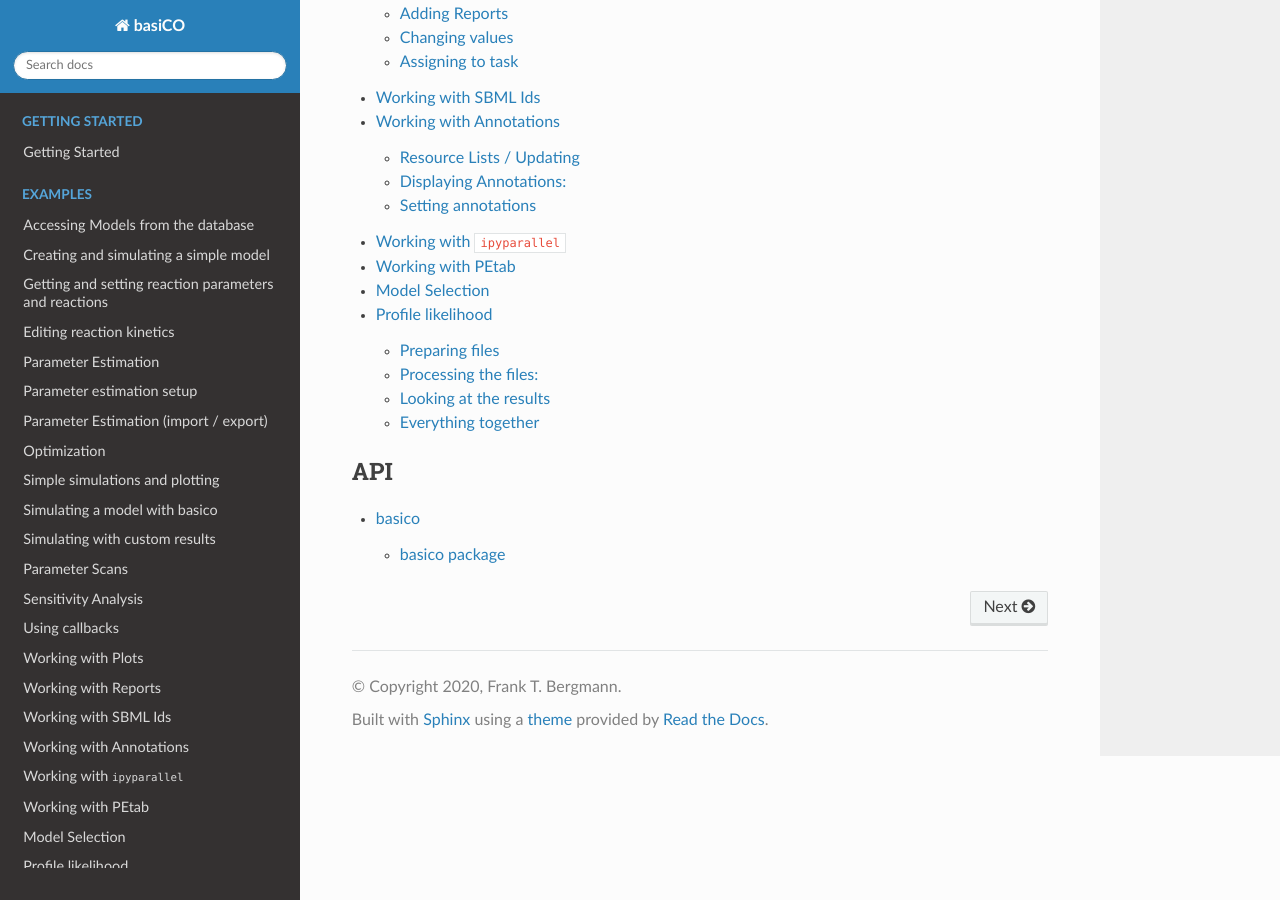
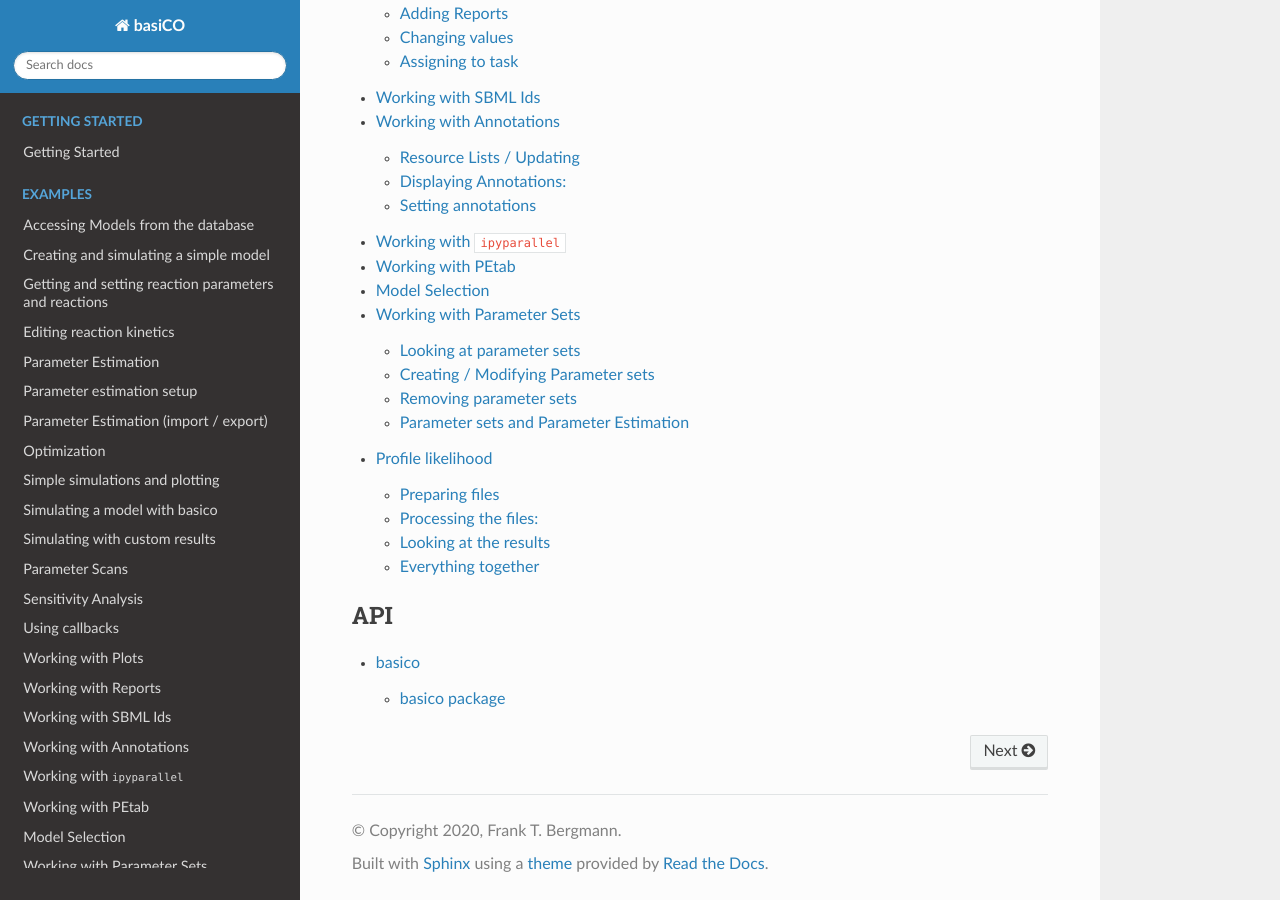
Before and after one commit to copasi/basico, a Sphinx documentation site: the page built from docs/index.rst, in a window 1280 px wide and 900 px high, scrolled down 2206 px. Built offline with Sphinx 7.4.7 and the Read the Docs theme 2.0.0, drawn with Linux system fonts in a browser that asks for light colours; pages that are not in the unit, such as notebooks, are missing from menus.

Commit message:
- add new tutorial

```diff
--- a/docs/index.rst
+++ b/docs/index.rst
@@ -39,6 +39,7 @@ complexity of the underlying SWIG generated language bindings.
    notebooks/Working_with_Annotations
    notebooks/Working_with_ipyparallel
    notebooks/Working_with_PEtab
+   notebooks/Working_with_ParameterSets
    notebooks/Profile_likelihood
 
 .. toctree::
```
